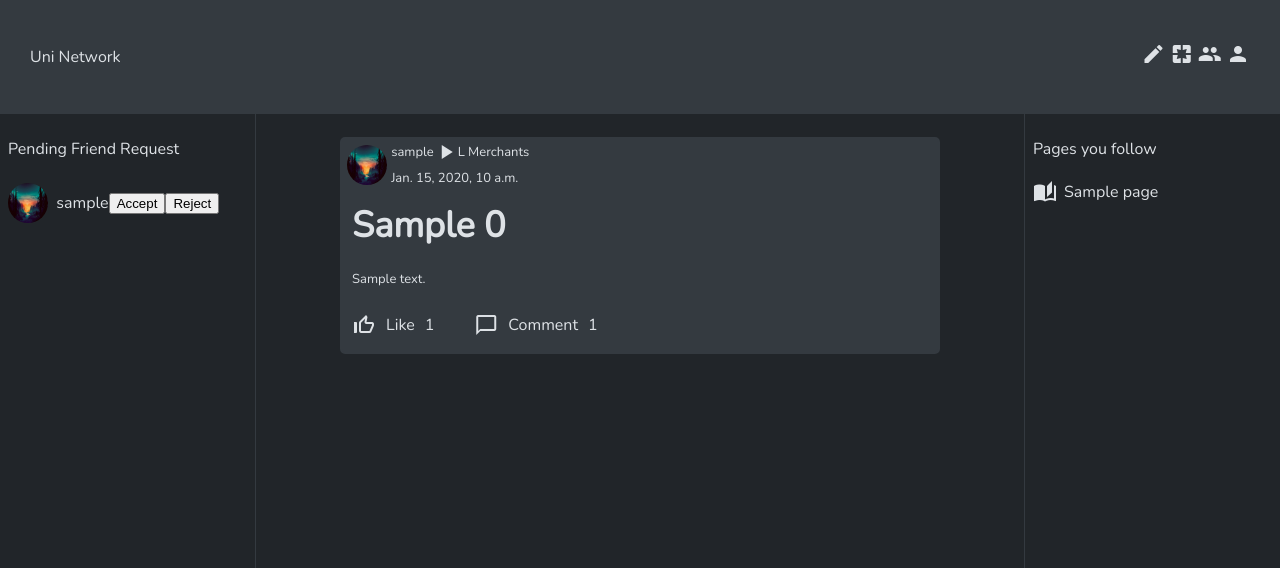
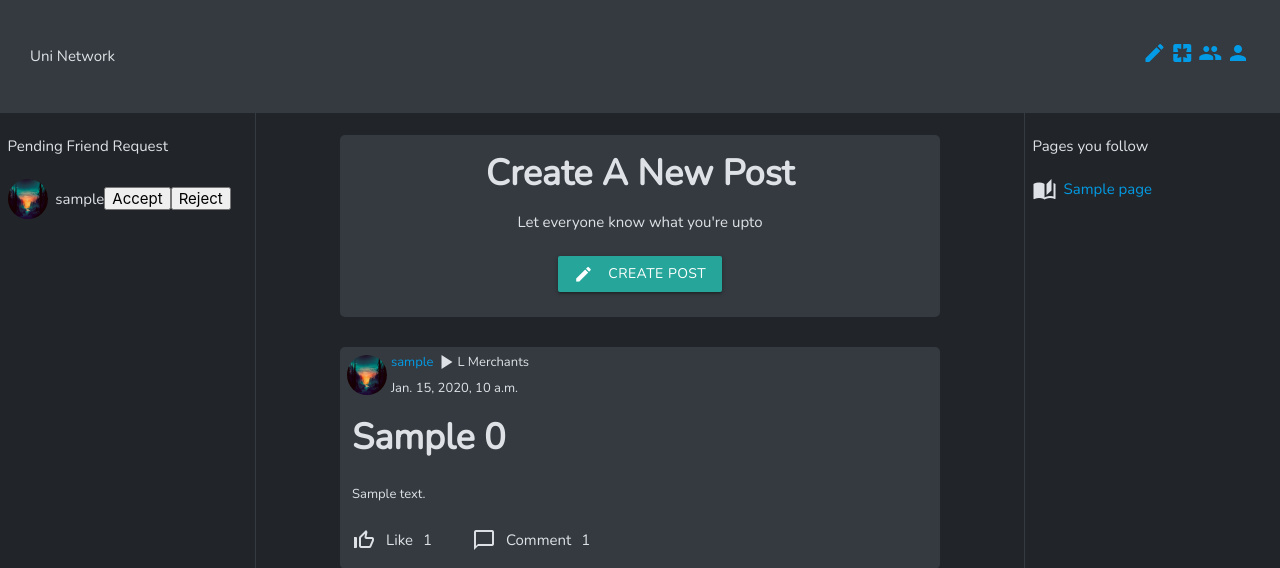
Before and after one commit to kishank12312/Social-Media-App, a Django app: template baseapp/templates/baseapp/Feed.html in a window 1280 px wide. Shown: the top 568 px of the page. Run offline with Django 3.2, Linux system fonts and the light colour scheme; the template is opened without the code that fills it: most values are stand-ins (such as "Sample title", 1, 10 or a date in 2020); parts of the project's set-up code (start-up, migrations or seed data) failed here and were passed over.

Commit message:
Front end for create post

```diff
--- a/baseapp/templates/baseapp/Feed.html
+++ b/baseapp/templates/baseapp/Feed.html
@@ -10,6 +10,8 @@
     <link rel="preconnect" href="https://fonts.googleapis.com">
     <link rel="preconnect" href="https://fonts.gstatic.com" crossorigin>
     <link href="https://fonts.googleapis.com/css2?family=Nunito&display=swap" rel="stylesheet">
+    <link rel="stylesheet" href="https://cdnjs.cloudflare.com/ajax/libs/materialize/1.0.0/css/materialize.min.css">
+    <script src="https://cdnjs.cloudflare.com/ajax/libs/materialize/1.0.0/js/materialize.min.js"></script>
     <title>Document</title>
 </head>
 
@@ -40,6 +42,62 @@
             {% endfor %}
         </div>
         <div class="middle--panel">
+
+
+            <div class="post--card center-align">
+                <div class="card--title">Create A New Post</div>
+                    Let everyone know what you're upto
+                <br><br>
+                <a href="#createPostModal" class="waves-effect waves-light btn modal-trigger"><i class="material-icons left">create</i>CREATE POST</a>
+                <br><br>
+            </div>
+
+            <div id="createPostModal" class="modal">
+                <div class="modal-content">
+                  <h4>Create New Post</h4>
+                  <form action="" method="POST" enctype="multipart/form-data">
+                      {% csrf_token %}
+                    <div style="margin-top: 1px; margin-bottom: 1px;" class="row">
+                        <div class="col s12">
+                          Title of your Post:
+                          <div style="width: 60% !important;" class="input-field inline">
+                            <input required name="Title" id="postTtile" type="text">
+                            <label for="postTtile">Title</label>
+                          </div>
+                        </div>
+                      </div>
+                    <div style="margin-top: 1px; margin-bottom: 1px;" class="row">
+                        <div class="col s12">
+                            Body of your Post:
+                          <div style="width: 60% !important;" class="input-field inline">
+                            <textarea name="Body" id="postBody" type="text" class="materialize-textarea"></textarea>
+                            <label for="postBody">Body</label>
+                        </div>
+                        </div>
+                    </div>
+                    <br>
+                    <div class="row">
+                        <div class="col s12">
+                            Which page do you want to post this to
+                            <select name="Page">
+                            <option value="profile" selected>Post this on my profile</option>
+                            {% for page in pagesFollowed %}
+                                <option value="{{ page.PageID }}">{{ page.PageName }}</option>
+                            {% endfor %}
+                            </select>
+                        </div>
+                    </div>
+                    <div style="display: inline-flex; align-items: center;" class="input-field inline">
+                        <p style="font-size: large;" class="left" for="id_ProfilePic">Image: &nbsp;</p>
+                        <input style="margin-top: 1rem;" type="file" name="PostImage" accept="image/*" id="id_ProfilePic">
+                    </div>
+                </div>
+                <div style="text-align: center !important;" class="modal-footer">
+                    <button type="submit" class="waves-effect waves-green btn">CREATE POST</button>
+                </div>
+            </form>
+              </div>
+
             {% for post in posts %}
             <div class="post--card">
                 <div class="card--navbar">
@@ -92,6 +150,16 @@
 </body>
 <script src="https://ajax.googleapis.com/ajax/libs/jquery/3.6.0/jquery.min.js"></script>
 <script>
+    document.addEventListener('DOMContentLoaded', function() {
+    var elems = document.querySelectorAll('.modal');
+    var instances = M.Modal.init(elems);
+  });
+  document.addEventListener('DOMContentLoaded', function() {
+    var elems = document.querySelectorAll('select');
+    var instances = M.FormSelect.init(elems);
+  });
+</script>
+<script>
     $(document).on('click', '.friendRequest', function(event){
     event.preventDefault();
     var id = event.target.id;
@@ -107,10 +175,6 @@
                   userid:userid,
               },
               success:function(){
-              elem = $('#popupmessage-add');
-              elem.fadeIn(400);
-              elem.delay(2200);
-              elem.fadeOut(400);
 
               }
           });
```
